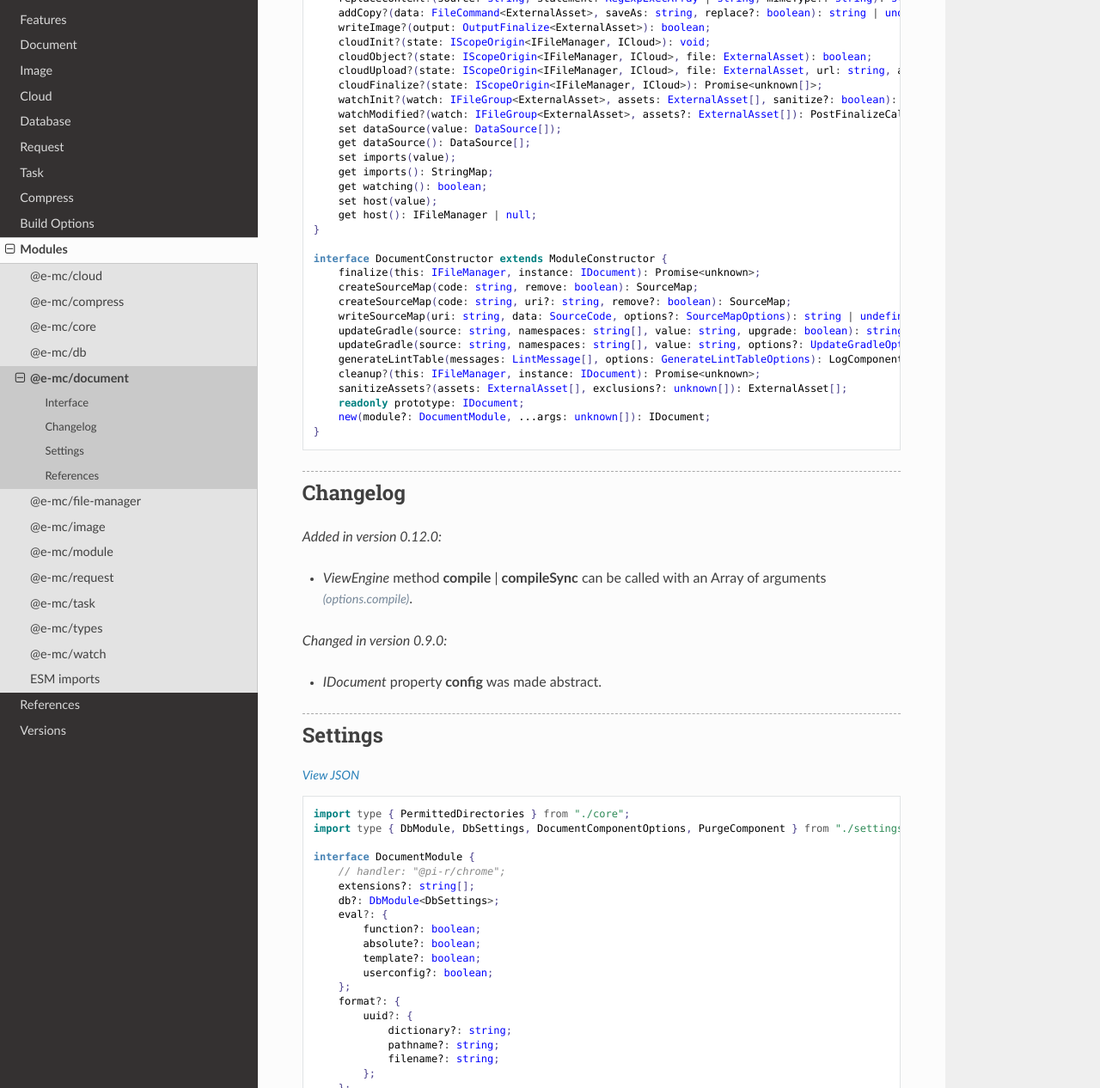
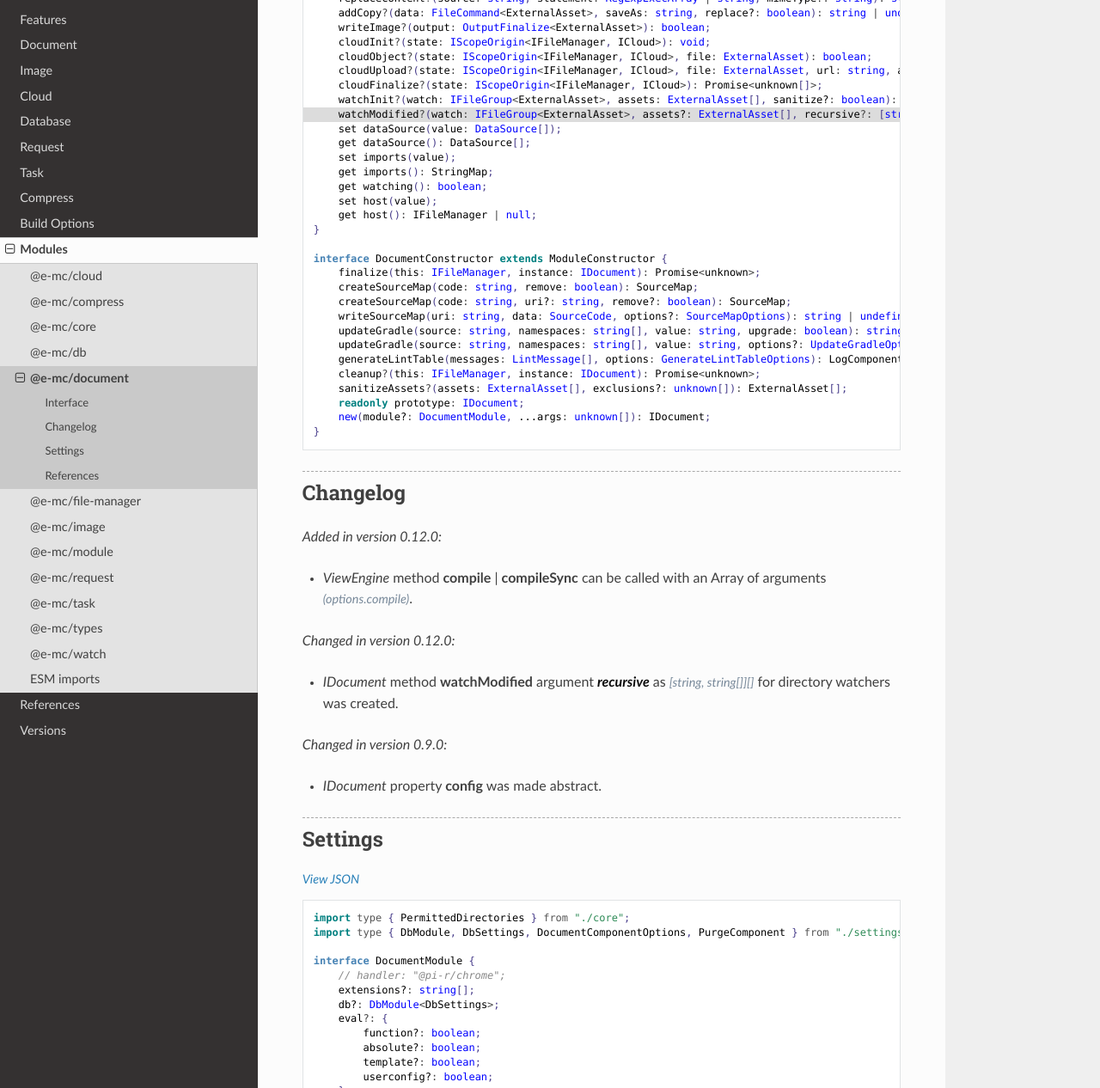
Before and after one commit to anpham6/chrome-docs, a Sphinx documentation site: the page built from source/modules/document.rst, in a window 1280 px wide and 1400 px high, scrolled down 838 px, cut to the strip 134-1400 px from the top of the window. Shown: the whole strip at 86% size. Built offline with Sphinx 7.4.7 and the Read the Docs theme 3.1.0, drawn with Linux system fonts in a browser that asks for light colours.

Commit message:
Changelog: Latest modifications to API 0.12.0.

```diff
--- a/source/modules/document.rst
+++ b/source/modules/document.rst
@@ -59,7 +60,7 @@ Interface
       cloudUpload?(state: IScopeOrigin<IFileManager, ICloud>, file: ExternalAsset, url: string, active: boolean): Promise<boolean>;
       cloudFinalize?(state: IScopeOrigin<IFileManager, ICloud>): Promise<unknown[]>;
       watchInit?(watch: IFileGroup<ExternalAsset>, assets: ExternalAsset[], sanitize?: boolean): WatchInitResult | undefined;
-      watchModified?(watch: IFileGroup<ExternalAsset>, assets?: ExternalAsset[]): PostFinalizeCallback;
+      watchModified?(watch: IFileGroup<ExternalAsset>, assets?: ExternalAsset[], recursive?: [string, string[]][]): PostFinalizeCallback;
       set dataSource(value: DataSource[]);
       get dataSource(): DataSource[];
       set imports(value);
@@ -89,6 +90,10 @@ Changelog
 .. versionadded:: 0.12.0
 
   - *ViewEngine* method **compile** | **compileSync** can be called with an Array of arguments :alt:`(options.compile)`.
+
+.. versionchanged:: 0.12.0
+
+  - *IDocument* method **watchModified** argument :target:`recursive` as :alt:`[string, string[]][]` for directory watchers was created.
 
 .. versionchanged:: 0.9.0
 
--- a/source/modules/watch.rst
+++ b/source/modules/watch.rst
@@ -29,6 +30,7 @@ Interface
       setSSLKey(value: string): boolean;
       setSSLCert(value: string): boolean;
       hasSecureProtocol(): boolean;
+      getRecursiveFiles(watch: IFileGroup<ExternalAsset>): [string, string[]][];
       whenModified?(assets: ExternalAsset[], postFinalize: PostFinalizeCallback): IFileManager;
       whenModified?(assets: ExternalAsset[], sanitize?: boolean, postFinalize?: PostFinalizeCallback): IFileManager;
       set assets(value: ExternalAsset[]);
@@ -56,6 +58,10 @@ Interface
 
 Changelog
 =========
+
+.. versionadded:: 0.12.0
+
+  - *IWatch* method **getRecursiveFiles** for collecting directory watchers :alt:`(fs.watch)` was created.
 
 .. versionchanged:: 0.11.0
 
```
Also changed, not shown: other parts of source/modules/document.rst (+1 -0 lines), other parts of source/modules/watch.rst (+1 -0 lines).
